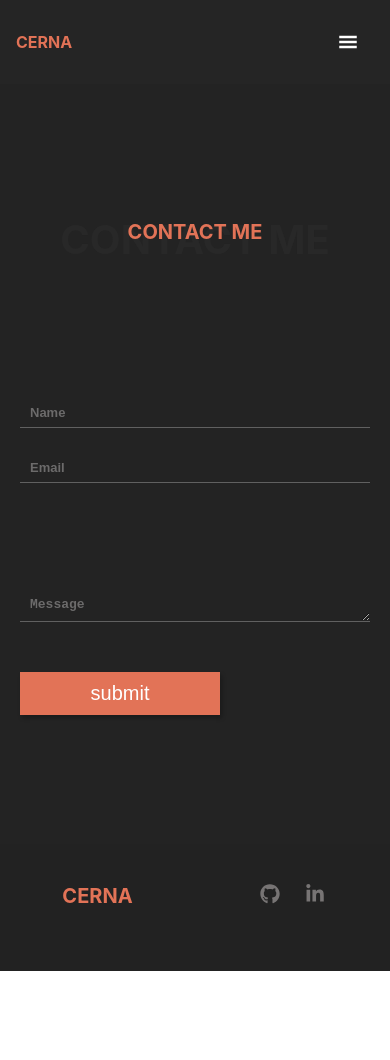
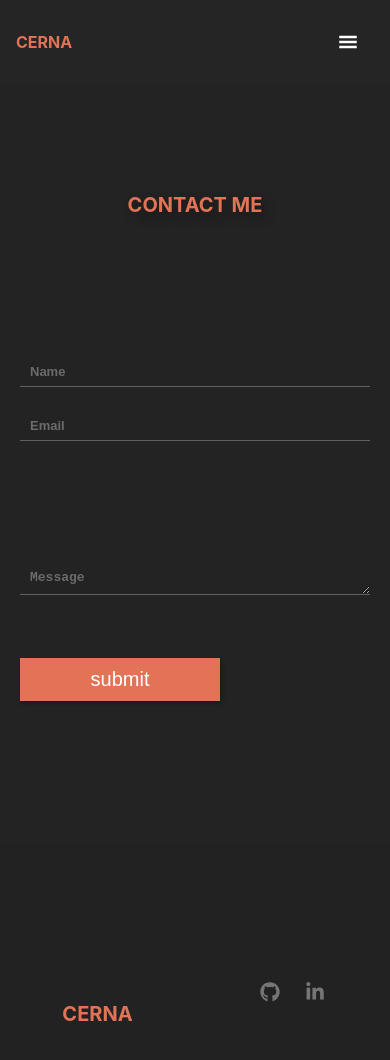
Before and after one commit to cerna234/WebPortfolio, a React (Create React App) app in the folder my-app/: page /WebPortfoliov2/contact in a window 390 px wide. Shown: the top 1060 px of the page. Before the commit the page ends 971 px from the top, so only its background shows below. Built offline with nearby package versions, Linux system fonts and the light colour scheme.

Commit message:
responsive fix

```diff
--- a/my-app/src/Components/About.jsx
+++ b/my-app/src/Components/About.jsx
@@ -10,6 +10,7 @@ const Container = styled.div`
     display: flex;
     flex-direction: column;
     justify-content: space-evenly;
+    min-height:700px;
 
 
 
--- a/my-app/src/Components/Footer.jsx
+++ b/my-app/src/Components/Footer.jsx
@@ -10,7 +10,10 @@ const Container = styled.div`
     ${Horizontal({height:"30vh"})};
     background-color: #222222;
     display: flex;
-    justify-content: space-evenly;
+    align-items: center;
+    justify-content: center;
+
+    min-height:300px;
 
 `
 
@@ -21,10 +24,13 @@ height: 100%;
 
 
 
+
+
+
+
 h2{
 
-    width: 100%;
-    height: 100%;
+
     text-align: center;
     position: relative;
     padding-top: 40px;
@@ -47,6 +53,7 @@ const Icons = styled.div`
     position: relative;
     display: flex;
     justify-content: space-evenly;
+    align-items: center;
 
     font-size: 20px;
     ${Desktop({fontSize:"30px"})};
@@ -65,6 +72,15 @@ const Icons = styled.div`
 
 `
 
+const LogoSection = styled.div`
+    width:100%;
+    height:100%;
+    display:flex;
+    align-items: center;
+    justify-content:center;
+    flex-direction:column;
+`
+
 
 
 
@@ -73,12 +89,20 @@ const Footer = () =>{
 
     return(
         <Container>
-              <Section>
-                  <h2>
-                  <Link to="/">CERNA</Link>
-                  </h2>
 
-              </Section>
+                <Section>
+                    <LogoSection>
+                        <h2>
+                        <Link to="/">CERNA</Link>
+                        </h2>
+
+                    </LogoSection>
+
+
+                </Section>
+
+
+
               <Section>
                   <Icons>
                       <a target="_blank" href="https://github.com/cerna234"><FaGithub/></a>
--- a/my-app/src/Components/Projects.jsx
+++ b/my-app/src/Components/Projects.jsx
@@ -15,6 +15,7 @@ const Container = styled.div`
     flex-direction: column;
     justify-content: space-evenly;
     padding-top: 40px;
+    min-height:600px
 
 `
 
--- a/my-app/src/Components/Skills.jsx
+++ b/my-app/src/Components/Skills.jsx
@@ -8,6 +8,7 @@ const Container = styled.div`
     height: 100vh;
     ${Horizontal({height:"200vh"})};
     background-color: #242424;
+    min-height:700px;
 
     .skillsContainer{
 
--- a/my-app/src/Components/Splash.jsx
+++ b/my-app/src/Components/Splash.jsx
@@ -14,11 +14,13 @@ const Container = styled.div`
     margin-top: 0;
     display: flex;
     justify-content: center;
+    min-height:600px;
 `
 
 const BackText = styled.div`
     width: 100%;
     height: 100vh;
+    min-height:600px;
     margin-top: 0;
 
     position: absolute;
--- a/my-app/src/Components/Title.jsx
+++ b/my-app/src/Components/Title.jsx
@@ -6,55 +6,36 @@ import MainColor from '../variables'
 
 const Container = styled.div`
     width: 100%;
-    height: 20vh;
-    ${Horizontal({height:"60vh"})};
-    text-align: center;
-    display: flex;
-    flex-direction: column;
-    justify-content: center;
-    h2{
+    height: 10vh;
+    min-height:100px;
+    ${Desktop({minHeight:"200px"})}
 
-        display: flex;
-        justify-content: center;
-        width: 100%;
-        color: #7e7d7d11;
-        font-size: 40px;
-        padding-top: 10%;
-        ${Desktop({fontSize:"50px"})}
-    }
+
     h3{
 
         display: flex;
         justify-content: center;
-        width: 100%;
-        position: relative;
-        bottom: 26%;
         color: ${MainColor};
-
+        text-shadow:5px 5px 10px #191919;
         font-size: 20px;
         ${Desktop({fontSize:"30px",bottom:"30%"})}
+
         ${Desktop2({bottom:"30%"})}
 
     }
 
 `
 
-const InnerContainer = styled.div`
-    width: 100%;
-    height: 100%;
 
-`
 
 
 const Title = (props) => {
     return (
         <Container>
 
-            <InnerContainer>
 
-            <h2>{props.title}</h2>
             <h3>{props.title}</h3>
-            </InnerContainer>
+
         </Container>
     )
 }
```
